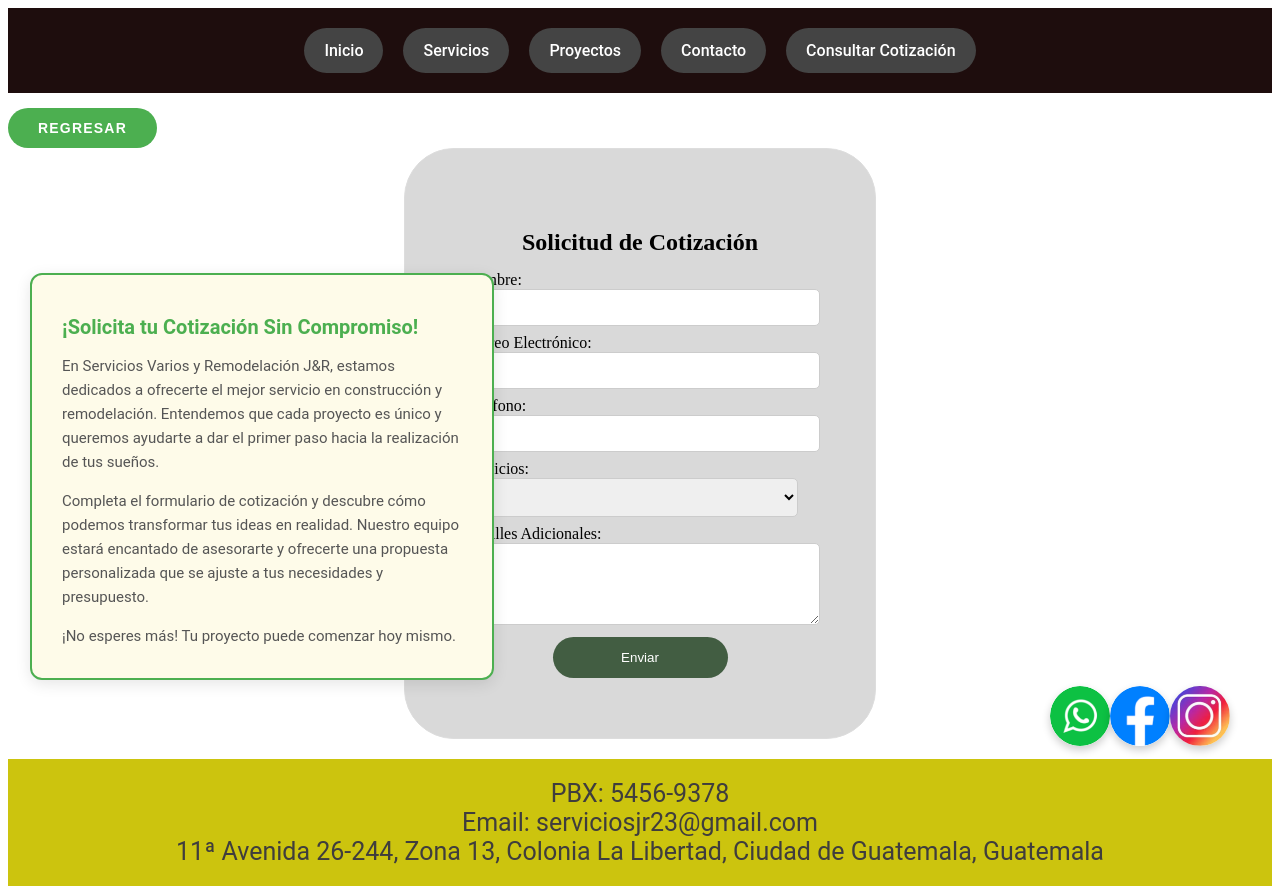
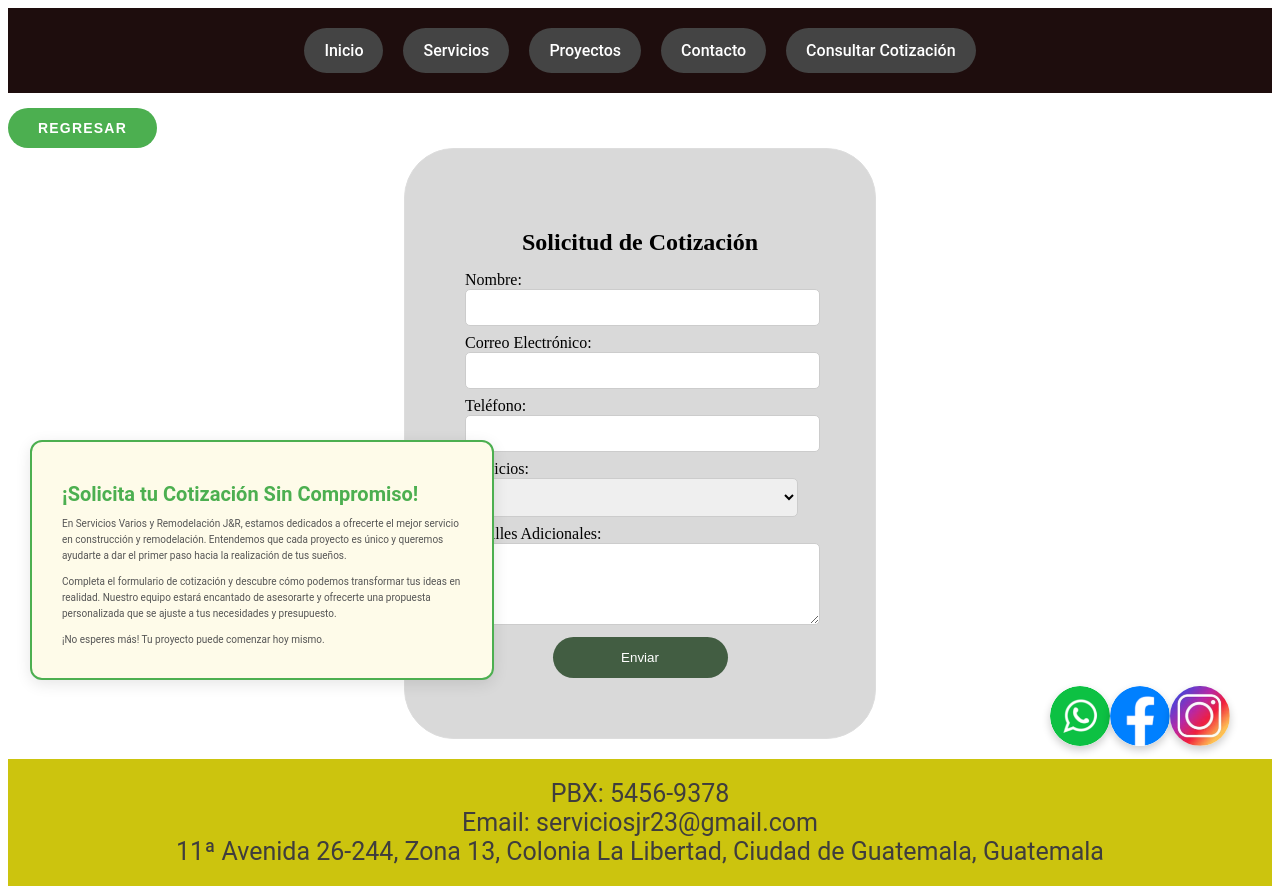
Before and after one commit to LeylaAlonzo/sistema_webS, an Angular app: page /cotizacion in a window 1280 px wide. Built offline with nearby package versions, Linux system fonts and the light colour scheme.

Commit message:
Actualización del sitio web

```diff
--- a/src/app/cotizacion/cotizacion.component.scss
+++ b/src/app/cotizacion/cotizacion.component.scss
@@ -185,7 +185,7 @@ h2 {
 }
 
 .comentario-texto {
-  font-size: 15px; /* Tamaño de texto estándar */
+  font-size: 10px; /* Tamaño de texto estándar */
   color: #555; /* Color gris oscuro para legibilidad */
   line-height: 1.6; /* Ajuste de altura de línea */
   margin-bottom: 10px; /* Espaciado inferior */
```
Also changed, not shown: 3 other files (tests, documents, lock files or other folders).
